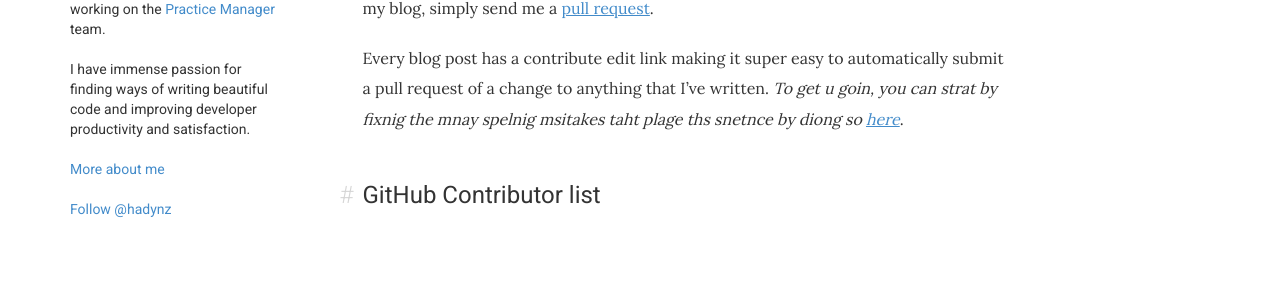
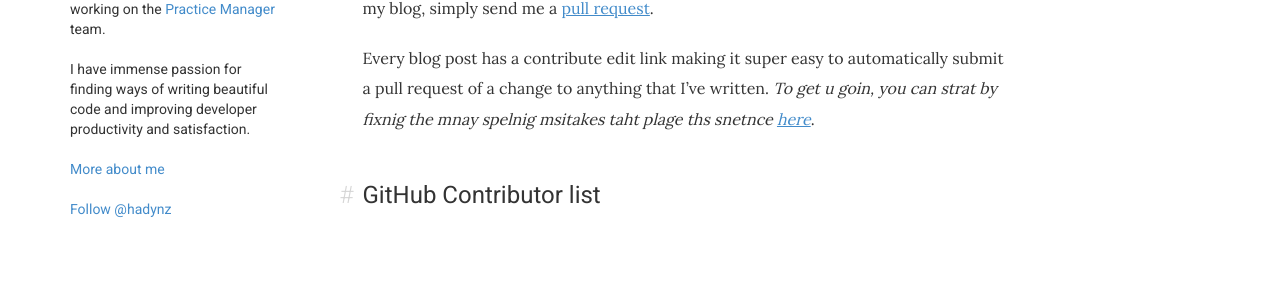
Before and after one commit to hadynz/hadynz.github.io, a Jekyll site: the page built from contributors.md, in a window 1280 px wide. Shown: the part 293-596 px from the top of the page. Built offline with Jekyll 4.4.1, drawn with Linux system fonts in a browser that asks for light colours; comment, search, counter and statistics services are not loaded.

Commit message:
Minor fix

```diff
--- a/contributors.md
+++ b/contributors.md
@@ -12,7 +12,7 @@ If you would like to join the list of awesome people below who have contributed
 
 Every blog post has a contribute edit link making it super easy to automatically submit a pull request of a change to
 anything that I've written. _To get u goin, you can strat by fixnig the mnay spelnig msitakes taht plage ths
-snetnce by diong so [here](https://github.com/hadynz/hadynz.github.io/edit/master/contributors.md)_.
+snetnce [here](https://github.com/hadynz/hadynz.github.io/edit/master/contributors.md)_.
 
 ### GitHub Contributor list
 <ul>
```
